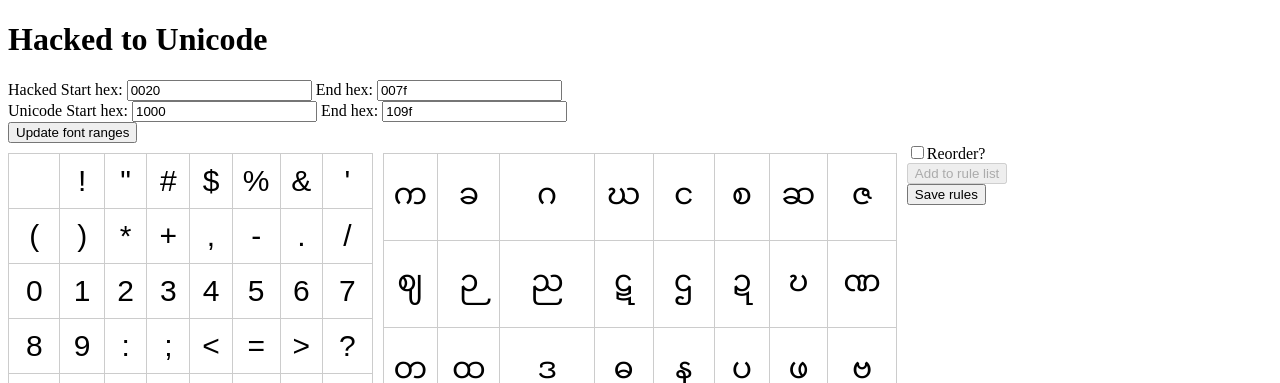
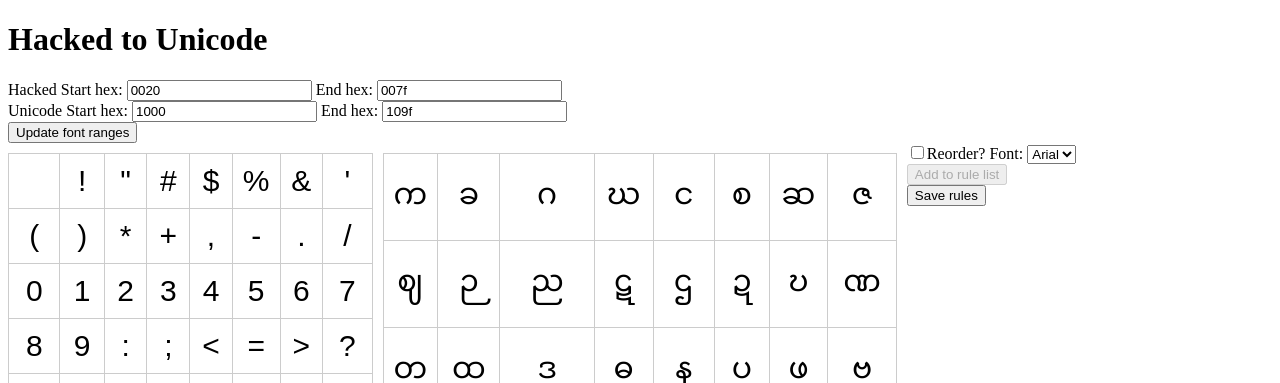
Before and after one commit to sven-oly/fontconvert, a Flask app: template templates/matcher.html in a window 1280 px wide. Shown: the top 383 px of the page. Run offline with Flask 3, Linux system fonts and the light colour scheme; the template is opened without the code that fills it, so the values that code supplies are empty; parts of the project's set-up code (start-up, migrations or seed data) failed here and were passed over.

Commit message:
Add font selector for Unicode

```diff
--- a/templates/matcher.html
+++ b/templates/matcher.html
@@ -19,7 +19,7 @@
 
     {% for font in unicode_font_list%}
     @font-face {
-      font-family:"{{font}}";
+      font-family:"{{font | replace('.ttf', '') }}";
       src:url('{{font_base}}/unicode/{{font}}';
     }
     {% endfor %}
@@ -482,6 +482,24 @@
         });
       conversion_rules_updated = false;
     }
+
+  function setFontFamily(newFontFamily, table_id, resetKeyboard=true) {
+      const table_element = document.getElementById(table_id);
+      for (const row of table_element.rows) {
+        for (const cell of row.cells) {
+          cell.style.fontFamily = newFontFamily;
+        }
+      }
+    const table_caption = table_element.caption;
+    table_caption.textContent = newFontFamily;
+
+    const rules_table = document.getElementById('rule_table');
+      for (const row of rules_table.rows) {
+          row.cells[2].style.fontFamily = newFontFamily;
+      }
+
+  }
+
 </script>
 
 <body onload="initializePage()">
@@ -523,6 +541,12 @@
     </tr>
 </table>
 
+  Font: <select onchange="setFontFamily(this.value, 'unicode_font')" id="fontSelector">
+    {% for font in unicode_font_list %}
+    <option value="{{font | replace('.ttf', '')}}"{% if loop.index == 1 %} selected{%endif%}>{{font | replace('.ttf', '')}}</option>
+    {% endfor %}
+    <option value="Arial">Arial</option>
+  </select>
 <table class="word-matrix" id="unicode_font">
     <caption>{{unicode_font_name}}</caption>
 
```
Also changed, not shown: conversion_files/shn/conversion_data.json (+1 -1 lines).
